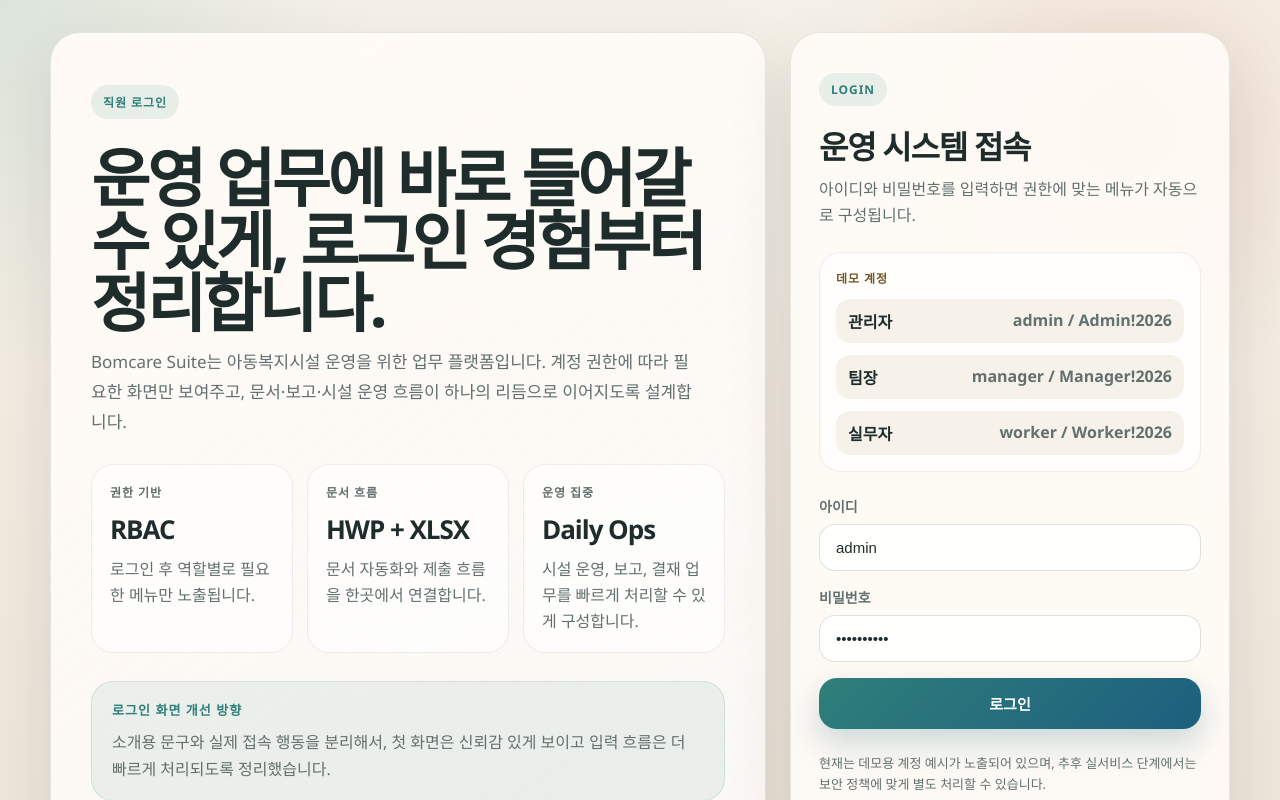
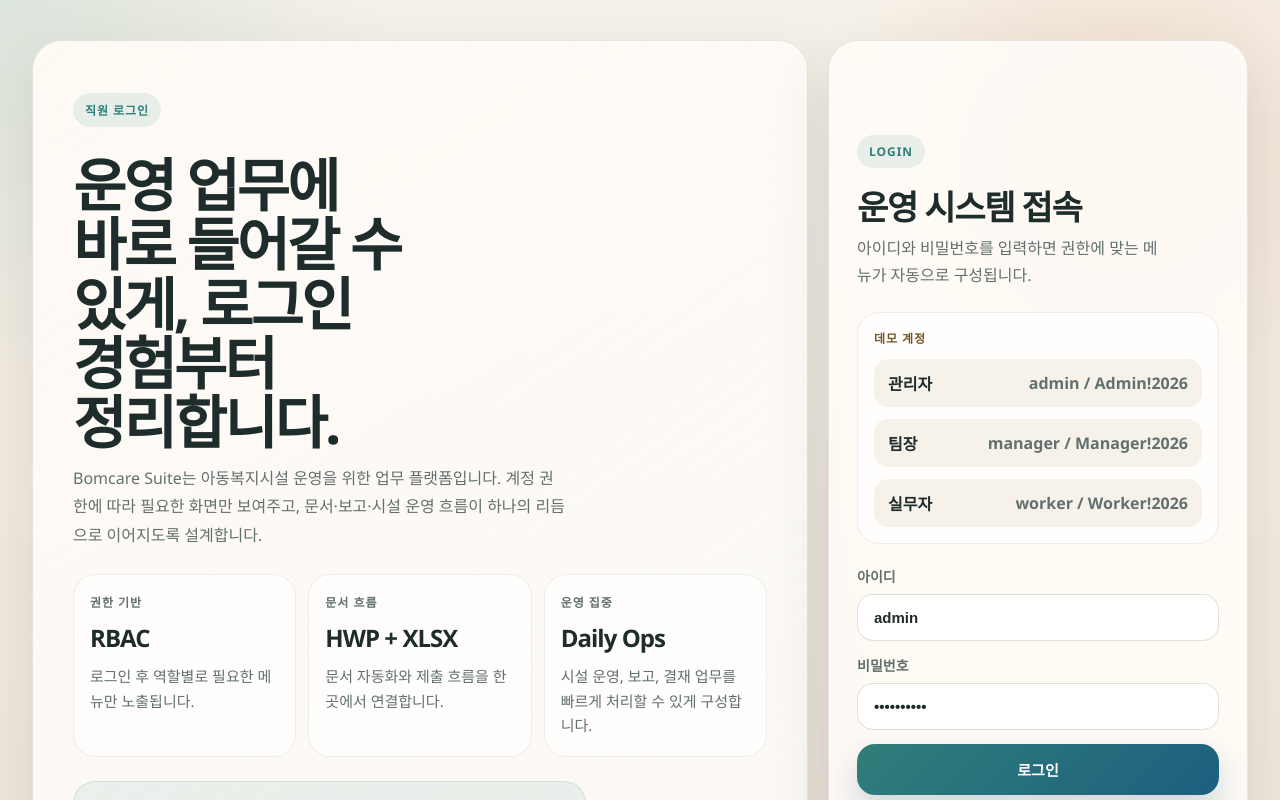
Before and after one commit to kingwabg/sc, a Next.js app in the folder bomcare-suite/apps/web/: page /login in a window 1280 px wide. Shown: the top 800 px of the page. Built offline with nearby package versions, Linux system fonts and the light colour scheme.

Commit message:
style: refine login page layout

```diff
--- a/bomcare-suite/apps/web/app/login/login.module.css
+++ b/bomcare-suite/apps/web/app/login/login.module.css
@@ -1,6 +1,6 @@
 .page {
   min-height: 100vh;
-  padding: 32px;
+  padding: 40px 32px;
   display: flex;
   align-items: center;
   justify-content: center;
@@ -11,10 +11,10 @@
 }
 
 .shell {
-  width: min(1180px, 100%);
+  width: min(1220px, 100%);
   display: grid;
-  grid-template-columns: minmax(0, 1.05fr) minmax(380px, 440px);
-  gap: 24px;
+  grid-template-columns: minmax(0, 1.08fr) minmax(380px, 420px);
+  gap: 20px;
   align-items: stretch;
 }
 
@@ -31,7 +31,7 @@
   display: flex;
   flex-direction: column;
   justify-content: space-between;
-  gap: 28px;
+  gap: 24px;
 }
 
 .eyebrow {
@@ -51,9 +51,11 @@
 
 .heroTitle {
   margin: 16px 0 12px;
-  font-size: clamp(34px, 5vw, 64px);
-  line-height: 0.98;
-  letter-spacing: -0.05em;
+  max-width: 10.5ch;
+  font-size: clamp(34px, 4.5vw, 58px);
+  line-height: 1.03;
+  letter-spacing: -0.045em;
+  word-break: keep-all;
   color: #1f2c2c;
 }
 
@@ -67,19 +69,19 @@
 
 .heroText {
   margin: 0;
-  max-width: 62ch;
-  font-size: 17px;
-  line-height: 1.75;
+  max-width: 54ch;
+  font-size: 16px;
+  line-height: 1.8;
 }
 
 .featureGrid {
   display: grid;
   grid-template-columns: repeat(3, minmax(0, 1fr));
-  gap: 14px;
+  gap: 12px;
 }
 
 .featureCard {
-  padding: 18px;
+  padding: 18px 16px;
   border-radius: 22px;
   border: 1px solid rgba(31, 44, 44, 0.08);
   background: rgba(255, 255, 255, 0.68);
@@ -96,7 +98,7 @@
 }
 
 .featureValue {
-  font-size: 26px;
+  font-size: 24px;
   font-weight: 800;
   letter-spacing: -0.04em;
   color: #1f2c2c;
@@ -105,7 +107,8 @@
 .featureText {
   margin: 10px 0 0;
   color: #62706f;
-  line-height: 1.6;
+  line-height: 1.65;
+  font-size: 15px;
 }
 
 .noteBox {
@@ -115,6 +118,7 @@
   border-radius: 22px;
   background: rgba(47, 127, 122, 0.08);
   border: 1px solid rgba(47, 127, 122, 0.14);
+  max-width: 56ch;
 }
 
 .noteTitle {
@@ -136,25 +140,28 @@
   backdrop-filter: blur(14px);
   display: flex;
   flex-direction: column;
-  gap: 24px;
+  justify-content: center;
+  gap: 22px;
 }
 
 .cardHeader {
   display: grid;
-  gap: 12px;
+  gap: 10px;
 }
 
 .cardTitle {
   margin: 0;
-  font-size: 32px;
+  font-size: 34px;
   line-height: 1.05;
   letter-spacing: -0.04em;
+  word-break: keep-all;
   color: #1f2c2c;
 }
 
 .helper {
   margin: 0;
-  line-height: 1.65;
+  max-width: 34ch;
+  line-height: 1.7;
 }
 
 .demoBox {
@@ -177,8 +184,9 @@
 .demoItem {
   display: flex;
   justify-content: space-between;
+  align-items: center;
   gap: 16px;
-  padding: 10px 12px;
+  padding: 12px 14px;
   border-radius: 14px;
   background: rgba(244, 239, 229, 0.78);
 }
@@ -190,11 +198,12 @@
 
 .demoValue {
   font-weight: 700;
+  text-align: right;
 }
 
 .form {
   display: grid;
-  gap: 16px;
+  gap: 14px;
 }
 
 .field {
@@ -215,6 +224,7 @@
   background: rgba(255, 255, 255, 0.95);
   color: #1f2c2c;
   font-size: 15px;
+  font-weight: 600;
   transition: border-color 0.2s ease, box-shadow 0.2s ease, transform 0.2s ease;
 }
 
@@ -260,7 +270,7 @@
 .footerNote {
   margin: 0;
   font-size: 13px;
-  line-height: 1.6;
+  line-height: 1.65;
   color: #62706f;
 }
 
```
